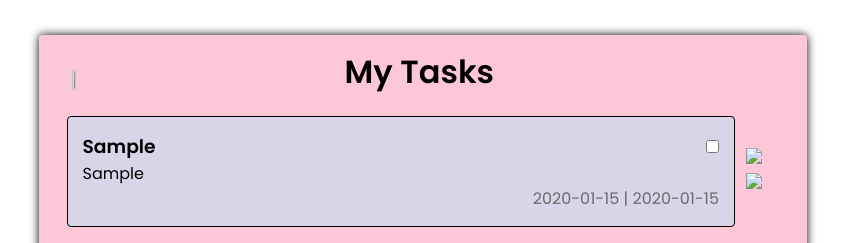
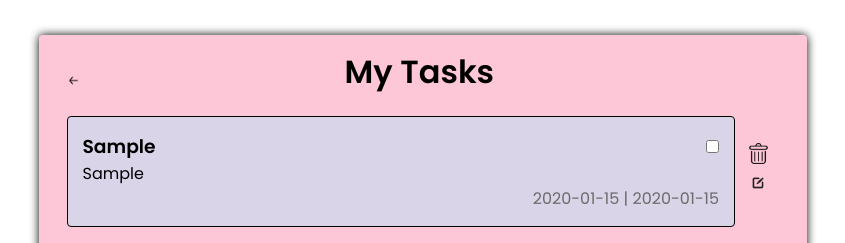
Before and after one commit to Solicode-web-developement-projects/Project-5, a plain HTML site: page index.html in a window 1280 px wide. Both pictures are taken after typing "Sample", "Sample", "2020-01-15", "2020-01-15" into the empty fields and a click on the button "Add to the list". Shown: the part 125-368 px from the top of the page, without its empty margins (217-1062 px from the left). Drawn offline with Linux system fonts and the light colour scheme.

Commit message:
fix issues

```diff
--- a/index.html
+++ b/index.html
@@ -50,7 +50,7 @@
         </section>
         <section id="section">
             <div class="returnPosition">
-                <button id="return" onclick="retour()"><img src="return.png" alt="" class="return"></button>
+                <button id="return" onclick="retour()"><img src="img/return.png" alt="" class="return"></button>
                 <h2>My Tasks</h2>
             </div>
 
--- a/script.js
+++ b/script.js
@@ -45,12 +45,12 @@ taskBar.appendChild(p);
 taskBar.appendChild(li);
 let trashImg = document.createElement("img");
 trashImg.setAttribute("class", "trashImg");
-trashImg.setAttribute("src", "trash.png");
+trashImg.setAttribute("src", "img/trash.png");
 let deleteButton = document.createElement("button");
 deleteButton.appendChild(trashImg);
 let pen = document.createElement("img");
 pen.setAttribute("class", "pen");
-pen.setAttribute("src", "pen.png");
+pen.setAttribute("src", "img/pen.png");
 let modifiéButton = document.createElement("button");
 modifiéButton.appendChild(pen);
 modifiéButton.setAttribute("class", "Button")
```
